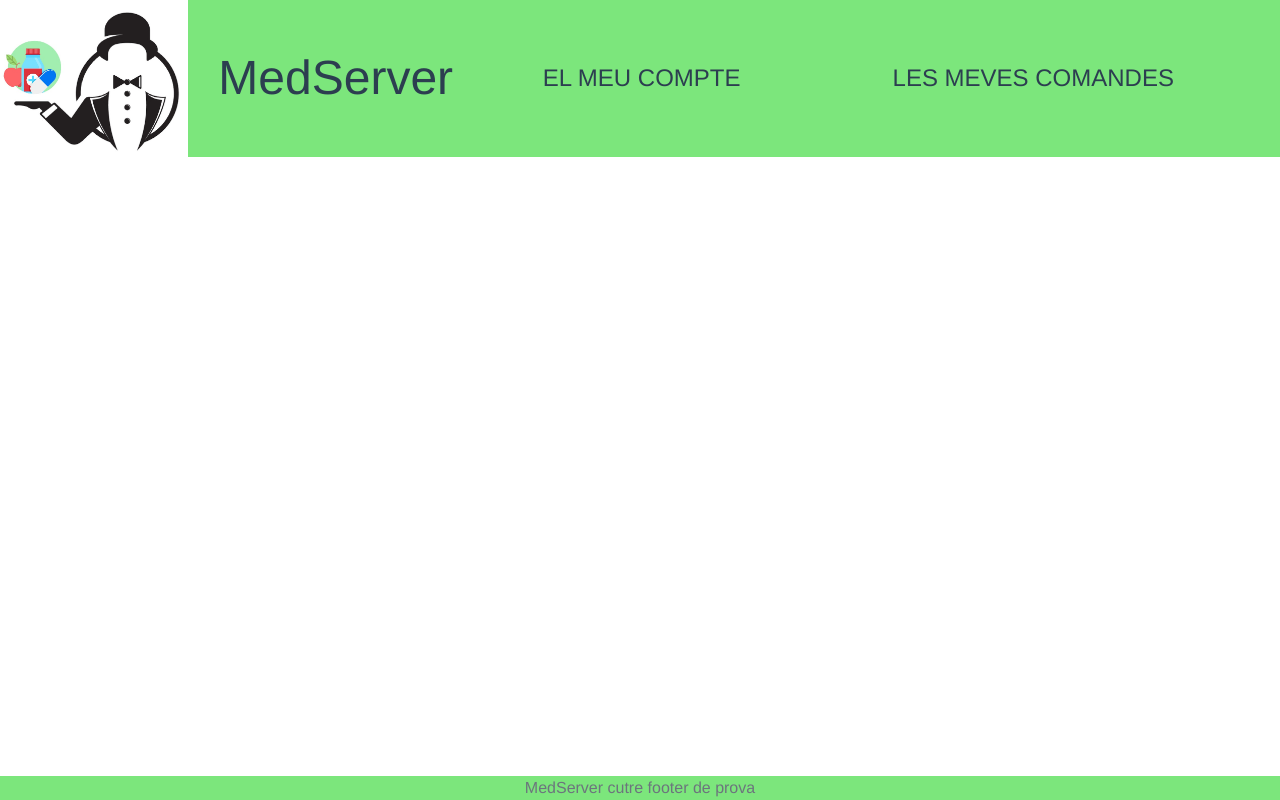
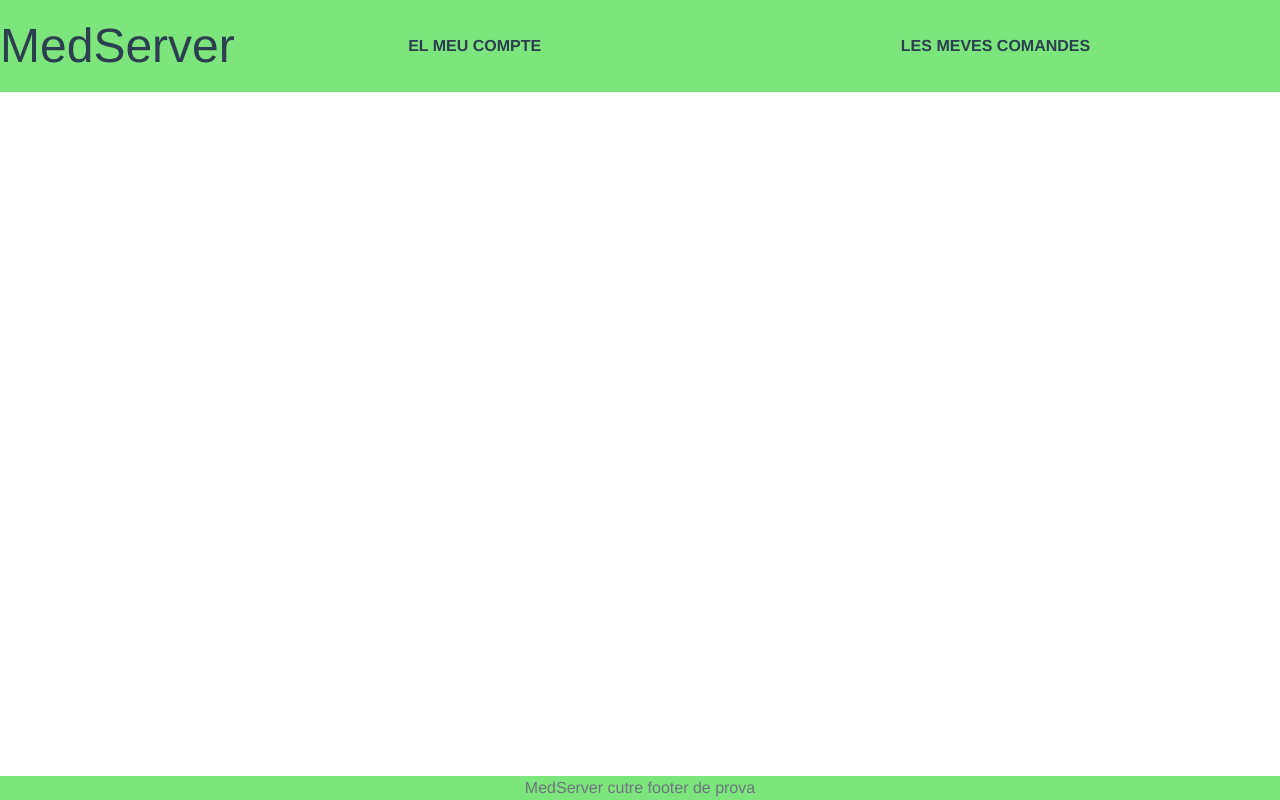
Before and after one commit to Peaverin/medserver, a Vue app: page /#/ in a window 1280 px wide. Built offline with nearby package versions, Linux system fonts and the light colour scheme; the HTML template or start-up script is replaced by a standard one.

Commit message:
header acabat

```diff
--- a/src/components/CustomHeader.vue
+++ b/src/components/CustomHeader.vue
@@ -2,7 +2,7 @@
     <header>
         <div class="container-fluid p-0">
             <div class="row">
-                <img class="col-sm-2" alt="Vue logo" src="../assets/logo.jpeg">
+                <!--<img class="col-sm-2" alt="Vue logo" src="../assets/logo.jpeg">-->
                 <span class="title col-sm-2">MedServer</span>
                 <div class="options col-sm">
                     <span class="option">EL MEU COMPTE</span>
@@ -25,7 +25,7 @@ header {
 
 .title {
     font-size: 3rem;
-    padding: 40px;
+    padding: 10px;
     align-self: center;
 }
 
@@ -33,16 +33,16 @@ header {
     align-self: center;
     display: flex;
     flex-direction: row;
-    flex-wrap: wrap;
     justify-content: space-around;
-    margin: 30px;
+    margin: 10px;
 }
 .option {
-    margin: 10px;
+    margin: 5px;
     border-radius: 5px;
     transition: all 0.5s ease;
-    padding: 1rem 1rem;
-    font-size: 1.5rem;
+    padding: 0.5rem 0.5rem;
+    font-size: 1rem;
+    font-weight: bold;
 }
 .option:hover {
     background-color: white;
```
